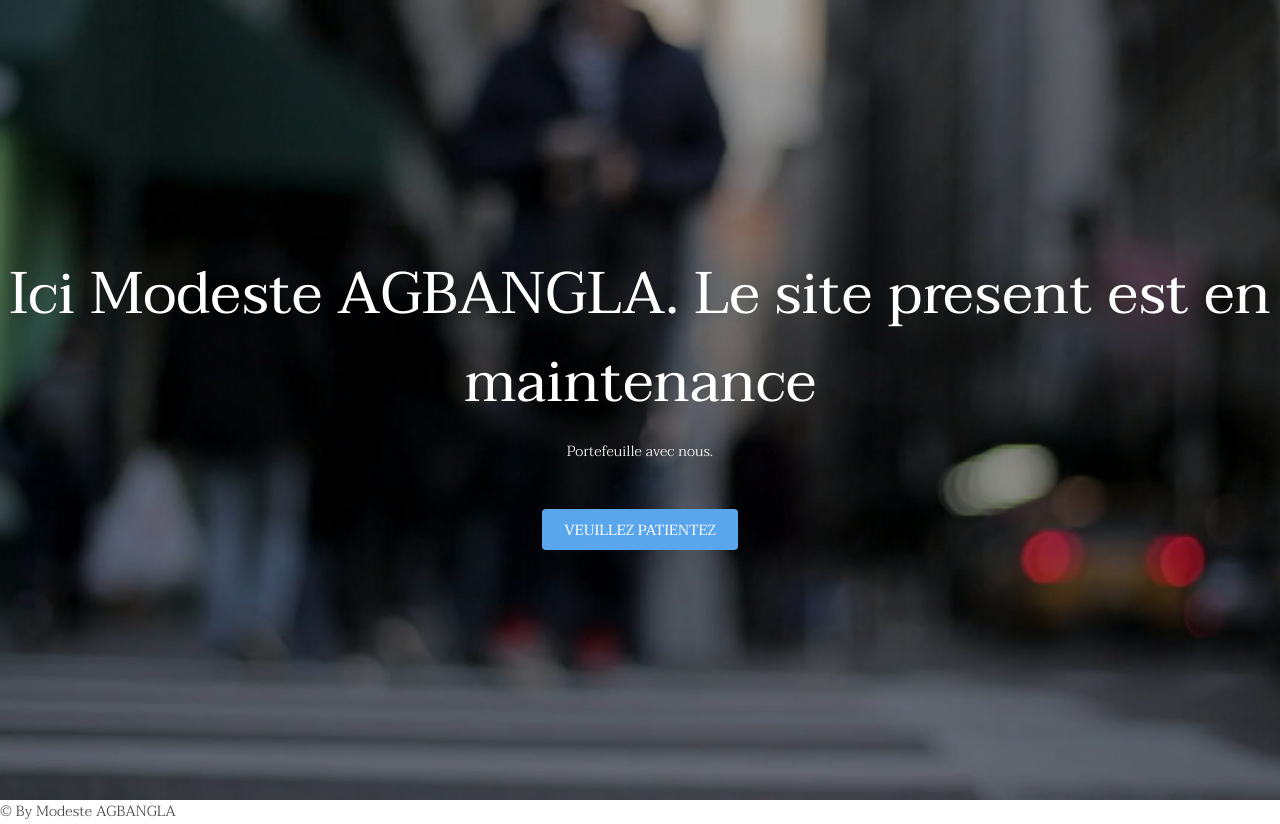
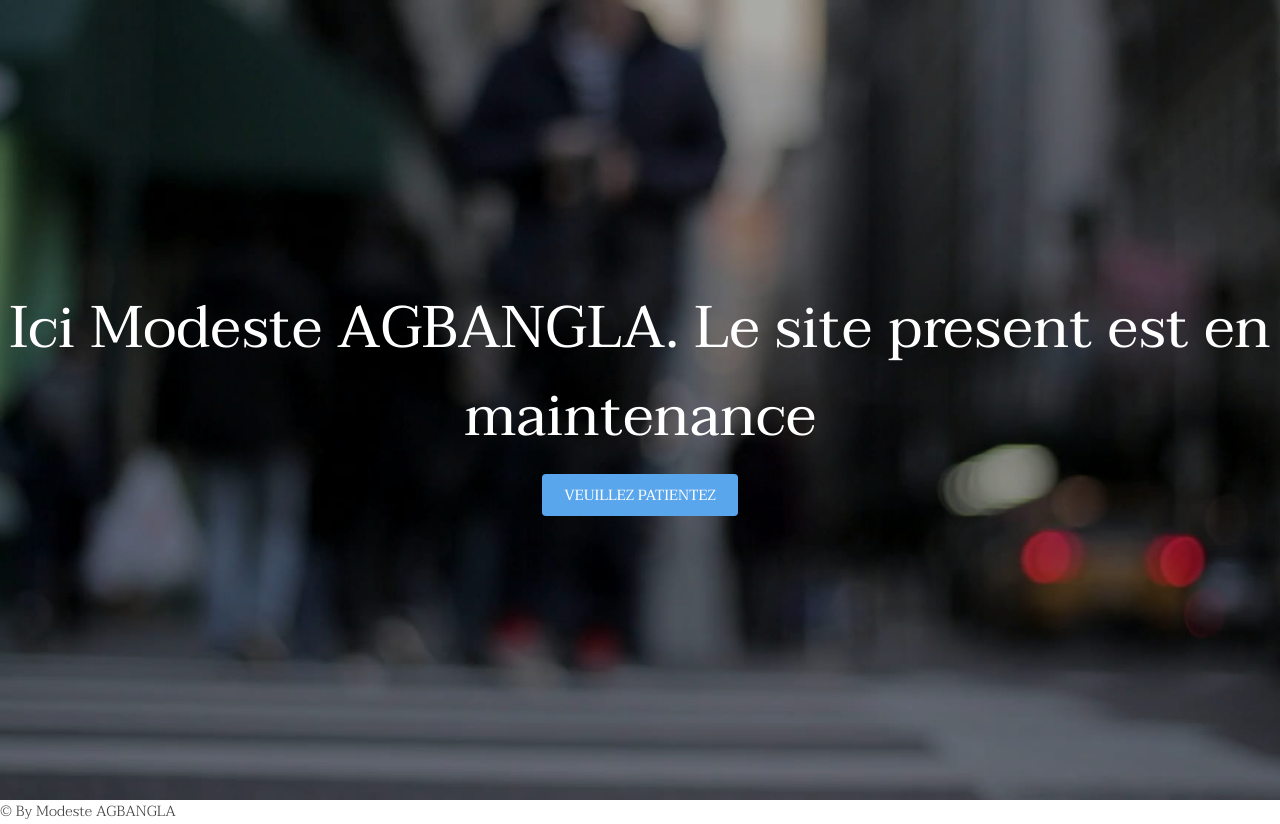
Before and after one commit to Pikatchu99/evolution, a plain HTML site: page index.html in a window 1280 px wide. Drawn offline with Linux system fonts and the light colour scheme.

Commit message:
commentaire

```diff
--- a/index.html
+++ b/index.html
@@ -16,8 +16,7 @@
 			<section id="banner" data-video="images/banner">
 				<div class="inner">
 					<h1>Ici Modeste AGBANGLA. Le site present est en maintenance</h1>
-					<a href="https://www.inc-conso.fr/content/banque/le-portefeuille-electronique-ou-numerique"> Portefeuille </a> <a href="#">avec nous.</a></p>
-					<a href="#one" class="button special scrolly">VEUILLEZ PATIENTEZ</a>
+					<a href="#" class="button special scrolly">VEUILLEZ PATIENTEZ</a>
 				</div>
 			</section>
 
```
